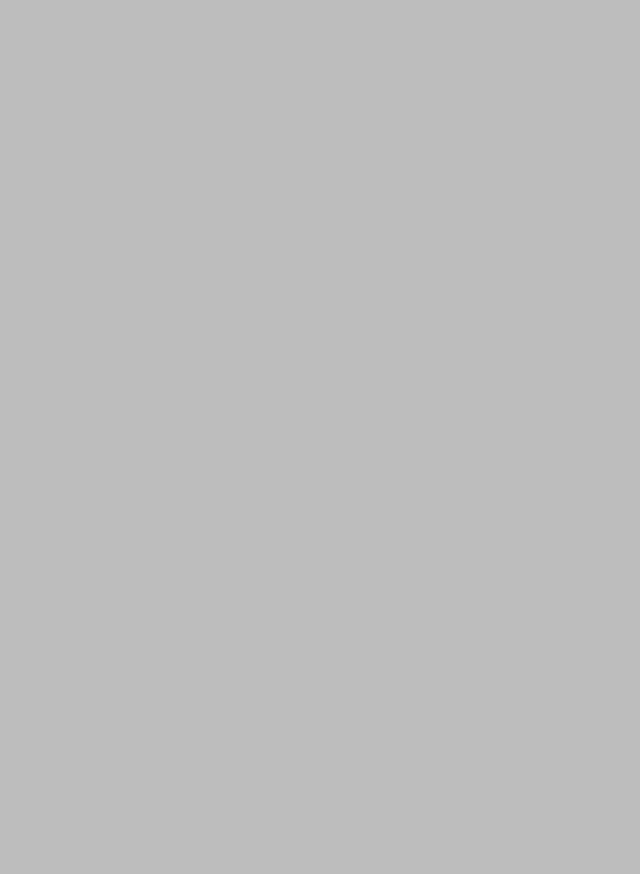
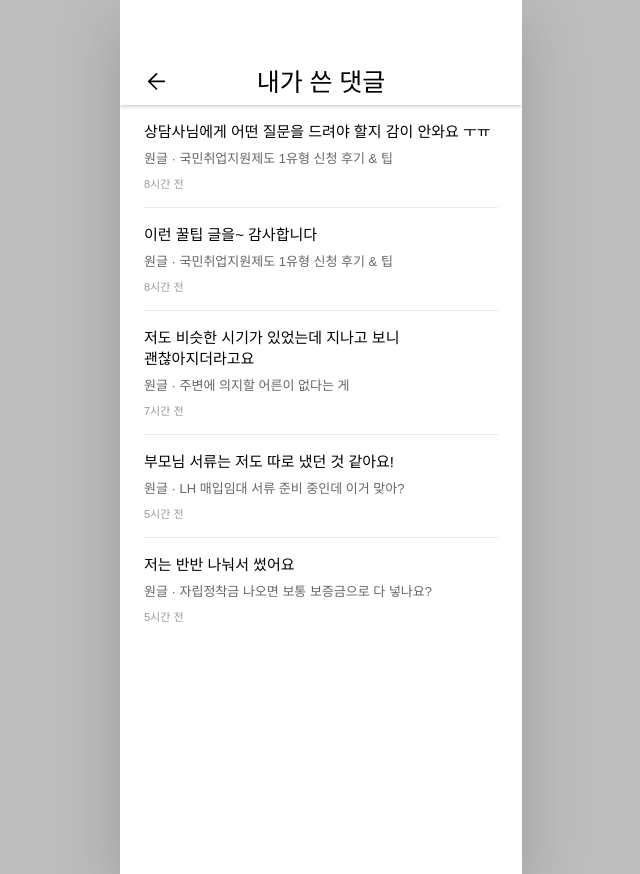
Before and after one commit to DWLLCH/DWLLCH_FE, a React (Create React App) app: page /mypage/comments in a window 1280 px wide. Before the commit this address had no page. Shown: the whole page, without its empty margins (319-959 px from the left). Before the commit the page ends 800 px from the top, so only its background shows below. Built offline with nearby package versions, Linux system fonts and the light colour scheme; a web font is replaced by a local one.

Commit message:
feat: 마이페이지 내가 쓴 글/댓글 화면 구현

```diff
--- a/src/App.jsx
+++ b/src/App.jsx
@@ -38,6 +38,8 @@ import MyPage from './pages/MyPage';
 import PasswordChange from './pages/PasswordChange';
 import EmailChange from './pages/EmailChange';
 import NotificationList from './pages/NotificationList';
+import MyPosts from './pages/MyPosts';
+import MyComments from './pages/MyComments';
 
 function App() {
   return (
@@ -67,6 +69,8 @@ function App() {
               <Route path="/mypage/notifications" element={<NotificationList />} />
               <Route path="/mypage/password" element={<PasswordChange />} />
               <Route path="/mypage/email" element={<EmailChange />} />
+              <Route path="/mypage/posts" element={<MyPosts />} />
+              <Route path="/mypage/comments" element={<MyComments />} />
               <Route element={<MyInfoProvider />}>
                 <Route path="/my-info" element={<MyInfoView />} />
                 <Route path="/my-info/edit" element={<MyInfoEdit />} />
--- a/src/components/Comment.jsx
+++ b/src/components/Comment.jsx
@@ -50,7 +50,7 @@ function Reply({ reply, commentId, onDeleteReply }) {
   );
 }
 
-function Comment({ comment, onAddReply, onDeleteComment, onDeleteReply }) {
+function Comment({ id, comment, highlighted, onAddReply, onDeleteComment, onDeleteReply }) {
   const [expanded, setExpanded] = useState(false);
   const [replyText, setReplyText] = useState('');
   const [replyAnonymous, setReplyAnonymous] = useState(true);
@@ -64,7 +64,7 @@ function Comment({ comment, onAddReply, onDeleteComment, onDeleteReply }) {
   };
 
   return (
-    <li className="comment">
+    <li id={id} className={`comment${highlighted ? ' comment--highlighted' : ''}`}>
       <div className="comment-header">
         <span className="comment-author">{comment.author}</span>
         <span className="comment-time">{formatDateTimeShort(comment.createdAt)}</span>
--- /dev/null
+++ b/src/components/MyCommentCard.jsx
@@ -0,0 +1,15 @@
+import '../styles/MyCommentCard.css';
+
+function MyCommentCard({ commentText, postTitle, time, onClick }) {
+  return (
+    <li className="my-comment-card">
+      <button type="button" className="my-comment-card-body" onClick={onClick}>
+        <p className="my-comment-card-text">{commentText}</p>
+        <p className="my-comment-card-post">원글 · {postTitle}</p>
+        <span className="my-comment-card-time">{time}</span>
+      </button>
+    </li>
+  );
+}
+
+export default MyCommentCard;
--- a/src/constants/community.js
+++ b/src/constants/community.js
@@ -103,7 +103,16 @@ export const POSTS = [
     viewCount: 512,
     likeCount: 8,
     content: ['진심 서럽네요 ㅜㅜ'],
-    comments: [],
+    comments: [
+      {
+        id: 1,
+        author: '박하은',
+        createdAt: '2026-08-15T02:30:00',
+        text: '저도 비슷한 시기가 있었는데 지나고 보니 괜찮아지더라고요',
+        likeCount: 0,
+        replies: [],
+      },
+    ],
   },
   {
     id: 3,
@@ -116,7 +125,16 @@ export const POSTS = [
     viewCount: 234,
     likeCount: 3,
     content: ['주민등록등본이랑 자격확인서 뗐는데, 부모님 관련 서류도 따로 제출해야 하나요?'],
-    comments: [],
+    comments: [
+      {
+        id: 1,
+        author: '박하은',
+        createdAt: '2026-08-15T04:30:00',
+        text: '부모님 서류는 저도 따로 냈던 것 같아요!',
+        likeCount: 0,
+        replies: [],
+      },
+    ],
   },
   {
     id: 4,
@@ -130,7 +148,16 @@ export const POSTS = [
     viewCount: 198,
     likeCount: 4,
     content: ['정착금 수령 예정인데 보증금에 다 넣어야 할지 전/가구 살 돈을 좀 남길지 고민이에요.'],
-    comments: [],
+    comments: [
+      {
+        id: 1,
+        author: '박하은',
+        createdAt: '2026-08-15T04:40:00',
+        text: '저는 반반 나눠서 썼어요',
+        likeCount: 0,
+        replies: [],
+      },
+    ],
   },
   {
     id: 5,
--- /dev/null
+++ b/src/constants/myActivity.js
@@ -0,0 +1,50 @@
+import { POSTS } from './community';
+import { CURRENT_USER_NAME } from './home';
+
+export const MY_POSTS = POSTS.slice(0, 5).map(({ badge, ...post }) => ({
+  ...post,
+  author: CURRENT_USER_NAME,
+}));
+
+export const MY_COMMENTS = [
+  {
+    id: 1,
+    postId: 1,
+    commentId: 1,
+    postTitle: POSTS[0].title,
+    commentText: '상담사님에게 어떤 질문을 드려야 할지 감이 안와요 ㅜㅠ',
+    time: '8시간 전',
+  },
+  {
+    id: 2,
+    postId: 1,
+    commentId: 3,
+    postTitle: POSTS[0].title,
+    commentText: '이런 꿀팁 글을~ 감사합니다',
+    time: '8시간 전',
+  },
+  {
+    id: 3,
+    postId: 2,
+    commentId: 1,
+    postTitle: POSTS[1].title,
+    commentText: '저도 비슷한 시기가 있었는데 지나고 보니 괜찮아지더라고요',
+    time: '7시간 전',
+  },
+  {
+    id: 4,
+    postId: 3,
+    commentId: 1,
+    postTitle: POSTS[2].title,
+    commentText: '부모님 서류는 저도 따로 냈던 것 같아요!',
+    time: '5시간 전',
+  },
+  {
+    id: 5,
+    postId: 4,
+    commentId: 1,
+    postTitle: POSTS[3].title,
+    commentText: '저는 반반 나눠서 썼어요',
+    time: '5시간 전',
+  },
+];
--- /dev/null
+++ b/src/pages/MyComments.jsx
@@ -0,0 +1,51 @@
+import { useNavigate } from 'react-router-dom';
+import backBtn from '../assets/backBtn.svg';
+import MyCommentCard from '../components/MyCommentCard';
+import { MY_COMMENTS } from '../constants/myActivity';
+import '../styles/MyActivity.css';
+
+function MyComments() {
+  const navigate = useNavigate();
+
+  return (
+    <div className="my-activity-page">
+      <header className="my-activity-header">
+        <button
+          type="button"
+          className="my-activity-back"
+          onClick={() => navigate(-1)}
+          aria-label="뒤로가기"
+        >
+          <img src={backBtn} alt="" />
+        </button>
+        <h1>내가 쓴 댓글</h1>
+      </header>
+
+      <div className="my-activity-body">
+        {MY_COMMENTS.length > 0 ? (
+          <ul className="my-activity-list">
+            {MY_COMMENTS.map((comment) => (
+              <MyCommentCard
+                key={comment.id}
+                commentText={comment.commentText}
+                postTitle={comment.postTitle}
+                time={comment.time}
+                onClick={() =>
+                  navigate(`/community/${comment.postId}`, {
+                    state: { commentId: comment.commentId },
+                  })
+                }
+              />
+            ))}
+          </ul>
+        ) : (
+          <div className="my-activity-empty">
+            <p>아직 작성한 댓글이 없어요</p>
+          </div>
+        )}
+      </div>
+    </div>
+  );
+}
+
+export default MyComments;
--- a/src/pages/MyPage.jsx
+++ b/src/pages/MyPage.jsx
@@ -111,8 +111,12 @@ function MyPage() {
         <section className="mypage-section">
           <h2 className="mypage-section-title">커뮤니티</h2>
           <div className="mypage-card">
-            <SettingsRow label="내가 쓴 글" chevron />
-            <SettingsRow label="내가 쓴 댓글" chevron />
+            <SettingsRow label="내가 쓴 글" chevron onClick={() => navigate('/mypage/posts')} />
+            <SettingsRow
+              label="내가 쓴 댓글"
+              chevron
+              onClick={() => navigate('/mypage/comments')}
+            />
           </div>
         </section>
 
--- /dev/null
+++ b/src/pages/MyPosts.jsx
@@ -0,0 +1,52 @@
+import { useNavigate } from 'react-router-dom';
+import backBtn from '../assets/backBtn.svg';
+import CommunityPostCard from '../components/CommunityPostCard';
+import { MY_POSTS } from '../constants/myActivity';
+import '../styles/MyActivity.css';
+
+function MyPosts() {
+  const navigate = useNavigate();
+
+  return (
+    <div className="my-activity-page">
+      <header className="my-activity-header">
+        <button
+          type="button"
+          className="my-activity-back"
+          onClick={() => navigate(-1)}
+          aria-label="뒤로가기"
+        >
+          <img src={backBtn} alt="" />
+        </button>
+        <h1>내가 쓴 글</h1>
+      </header>
+
+      <div className="my-activity-body">
+        {MY_POSTS.length > 0 ? (
+          <ul className="my-activity-list">
+            {MY_POSTS.map((post) => (
+              <CommunityPostCard
+                key={post.id}
+                badge={post.badge}
+                title={post.title}
+                description={post.description}
+                author={post.author}
+                time={post.time}
+                likeCount={post.likeCount}
+                commentCount={post.comments.length}
+                images={post.images}
+                onClick={() => navigate(`/community/${post.id}`)}
+              />
+            ))}
+          </ul>
+        ) : (
+          <div className="my-activity-empty">
+            <p>아직 작성한 글이 없어요</p>
+          </div>
+        )}
+      </div>
+    </div>
+  );
+}
+
+export default MyPosts;
--- a/src/styles/Comment.css
+++ b/src/styles/Comment.css
@@ -1,10 +1,17 @@
 .comment {
   padding: 16px 0;
+  border-top: 1px solid transparent;
   border-bottom: 1px solid #ececec;
+  transition: border-color 0.3s ease;
 }
 
 .comment:last-child {
-  border-bottom: none;
+  border-bottom: 1px solid transparent;
+}
+
+.comment.comment--highlighted {
+  border-top-color: #6cd59b;
+  border-bottom-color: #6cd59b;
 }
 
 .comment-header {
--- /dev/null
+++ b/src/styles/MyActivity.css
@@ -0,0 +1,71 @@
+.my-activity-page {
+  position: relative;
+  display: flex;
+  flex-direction: column;
+  height: 100%;
+  background-color: #fff;
+}
+
+.my-activity-header {
+  position: relative;
+  flex-shrink: 0;
+  display: flex;
+  align-items: flex-end;
+  justify-content: center;
+  height: 105px;
+  padding-bottom: 7px;
+  background-color: #fff;
+  box-shadow: 0 0.5px 4px rgba(0, 0, 0, 0.25);
+}
+
+.my-activity-header h1 {
+  margin: 0;
+  font-size: 25px;
+  font-weight: 500;
+  color: #000;
+}
+
+.my-activity-back {
+  position: absolute;
+  left: 20px;
+  bottom: 8px;
+  display: flex;
+  align-items: center;
+  justify-content: center;
+  width: 32px;
+  height: 32px;
+  padding: 0;
+  border: none;
+  background: none;
+  cursor: pointer;
+}
+
+.my-activity-back img {
+  width: 17px;
+}
+
+.my-activity-body {
+  flex: 1;
+  overflow-y: auto;
+  padding: 0 24px 40px;
+  scrollbar-width: none;
+}
+
+.my-activity-body::-webkit-scrollbar {
+  display: none;
+}
+
+.my-activity-list {
+  margin: 0;
+  padding: 0;
+  list-style: none;
+}
+
+.my-activity-empty {
+  display: flex;
+  align-items: center;
+  justify-content: center;
+  height: 100%;
+  color: #adadad;
+  font-size: 14px;
+}
--- /dev/null
+++ b/src/styles/MyCommentCard.css
@@ -0,0 +1,42 @@
+.my-comment-card {
+  border-bottom: 1px solid #ececec;
+}
+
+.my-comment-card:last-child {
+  border-bottom: none;
+}
+
+.my-comment-card-body {
+  display: block;
+  width: 100%;
+  padding: 16px 0;
+  border: none;
+  background: none;
+  text-align: left;
+  cursor: pointer;
+}
+
+.my-comment-card-text {
+  margin: 0;
+  font-size: 15px;
+  font-weight: 500;
+  line-height: 1.4;
+  color: #000;
+  word-break: keep-all;
+}
+
+.my-comment-card-post {
+  margin: 6px 0 0;
+  font-size: 13px;
+  color: #666;
+  overflow: hidden;
+  text-overflow: ellipsis;
+  white-space: nowrap;
+}
+
+.my-comment-card-time {
+  display: block;
+  margin-top: 8px;
+  font-size: 11px;
+  color: #999;
+}
```
Also changed, not shown: src/pages/PostDetail.jsx (+16 -1 lines).
